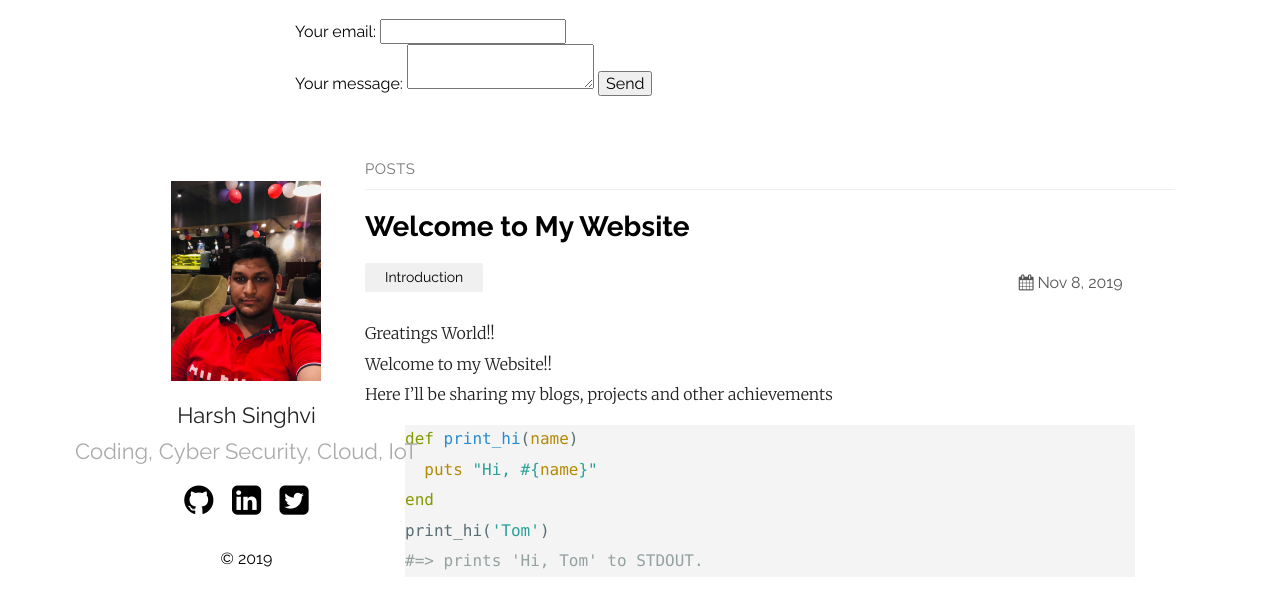
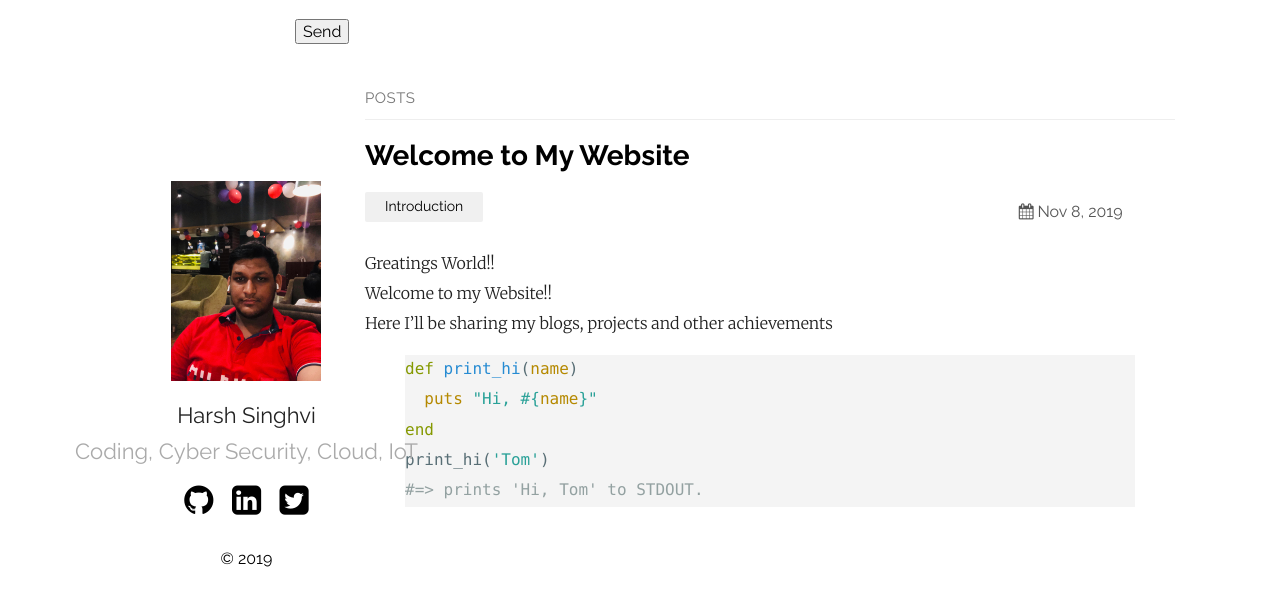
Before and after one commit to harshsinghvi/oldsite, a Jekyll site: the page built from index.md, in a window 1280 px wide. Shown: the top 609 px of the page. Built offline with Jekyll 4.4.1, drawn with Linux system fonts in a browser that asks for light colours.

Commit message:
Update home.html

```diff
--- a/_layouts/home.html
+++ b/_layouts/home.html
@@ -9,19 +9,6 @@ layout: default
 {{ content }}
 <!-- modify this form HTML and place wherever you want your form -->
 <br>
-
-<form
-  action="https://formspree.io/moqqvjrw"
-  method="POST">
-  <label>
-    Your email:
-    <input type="text" name="_replyto">
-  </label>
-	<br>
-  <label>
-    Your message:
-    <textarea name="message"></textarea>
-  </label>
 
   <!-- your other form fields go here -->
 
```
